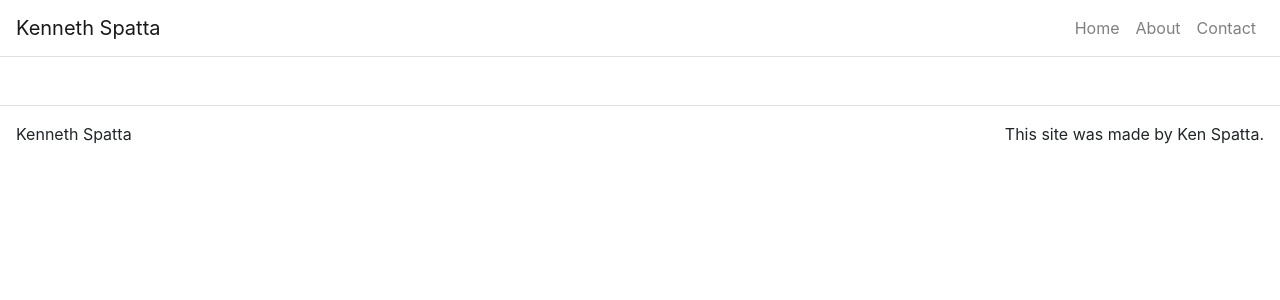
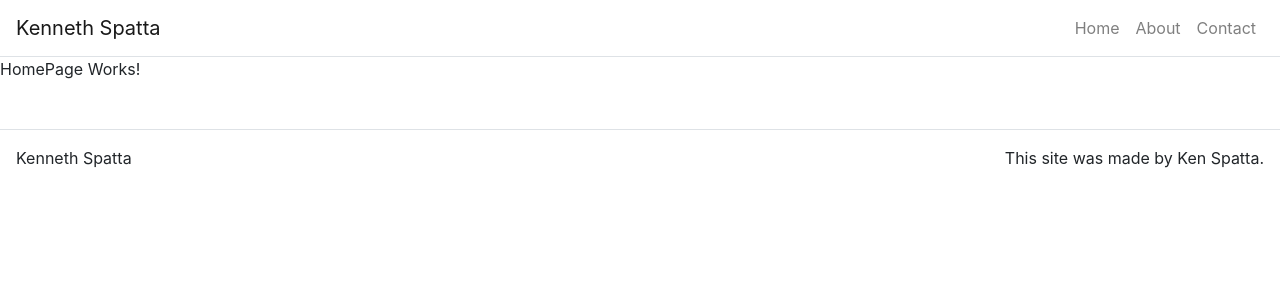
Before and after one commit to kenyounot/portfolio-site, a React (Create React App) app: page / in a window 1280 px wide. Shown: the top 300 px of the page. Built offline with nearby package versions, Linux system fonts and the light colour scheme.

Commit message:
Create home, about and contact page skeleton, add routes to those pages in app.js

```diff
--- a/src/App.js
+++ b/src/App.js
@@ -9,6 +9,9 @@ import { Navbar } from 'react-bootstrap';
 import { Nav } from 'react-bootstrap';
 
 import Footer from './components/Footer';
+import HomePage from './pages/HomePage';
+import AboutPage from './pages/AboutPage';
+import ContactPage from './pages/ContactPage';
 
 import './App.css';
 
@@ -69,6 +72,38 @@ class App extends Component {
 						</Navbar.Collapse>
 					</Navbar>
 
+					<Route
+						exact
+						path='/'
+						render={() => (
+							<HomePage
+								title={this.state.home.title}
+								subTitle={this.state.home.subtitle}
+								text={this.state.home.text}
+							/>
+						)}
+					/>
+
+					<Route
+						exact
+						path='/about'
+						render={() => (
+							<AboutPage
+								title={this.state.about.title}
+							/>
+						)}
+					/>
+
+					<Route
+						exact
+						path='/contact'
+						render={() => (
+							<ContactPage
+								title={this.state.contact.title}
+							/>
+						)}
+					/>
+
 					<Footer />
 				</Container>
 			</Router>
--- /dev/null
+++ b/src/pages/AboutPage.js
@@ -0,0 +1,7 @@
+import React from 'react';
+
+function AboutPage() {
+	return <p>About Page Works!</p>;
+}
+
+export default AboutPage;
--- /dev/null
+++ b/src/pages/ContactPage.js
@@ -0,0 +1,7 @@
+import React from 'react';
+
+function ContactPage() {
+	return <p>Contact Page Works</p>;
+}
+
+export default ContactPage;
--- /dev/null
+++ b/src/pages/HomePage.js
@@ -0,0 +1,7 @@
+import React from 'react';
+
+function HomePage(props) {
+	return <p>HomePage Works!</p>;
+}
+
+export default HomePage;
```
